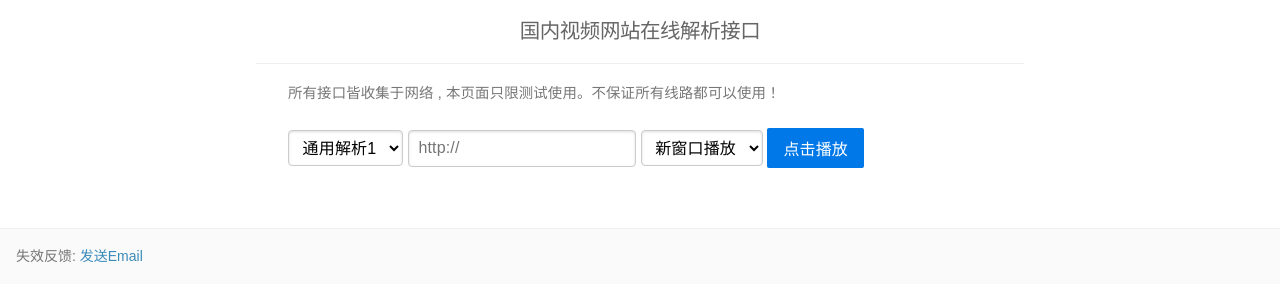
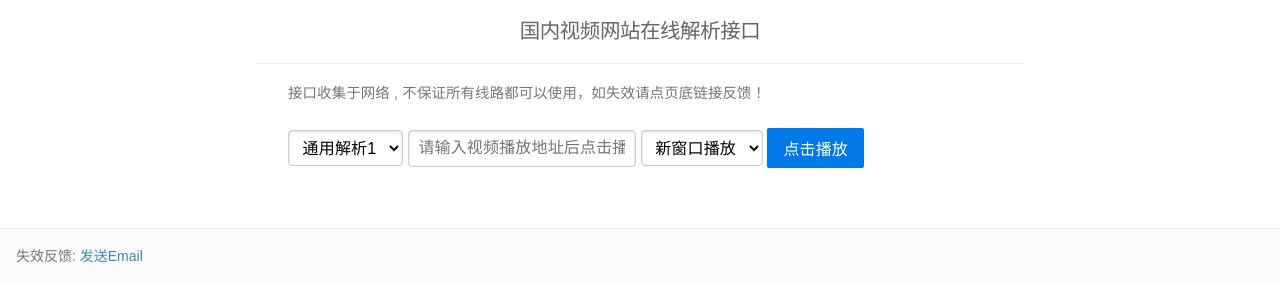
Before and after one commit to liaobin/casual, a plain HTML site: page index.html in a window 1280 px wide. Drawn offline with nearby package versions, Linux system fonts and the light colour scheme; a web font is replaced by a local one.

Commit message:
Update index.html

```diff
--- a/index.html
+++ b/index.html
@@ -12,14 +12,14 @@
             <h2>国内视频网站在线解析接口</h2>
         </div>
         <div class="content">
-            <p><small>所有接口皆收集于网络 , 本页面只限测试使用。不保证所有线路都可以使用！
+            <p><small>接口收集于网络 , 不保证所有线路都可以使用，如失效请点页底链接反馈！
 
             </small></p>
            <div class="pure-form">
 				<fieldset>
 
 					<select id='sel'></select>
-					<input type="text" id="url" placeholder="http://">
+					<input type="text" id="url" placeholder="请输入视频播放地址后点击播放">
 					<select id='open'>
 						<option value='0'>新窗口播放</option>
 						<option value='1'>本窗口播放</option>
```
